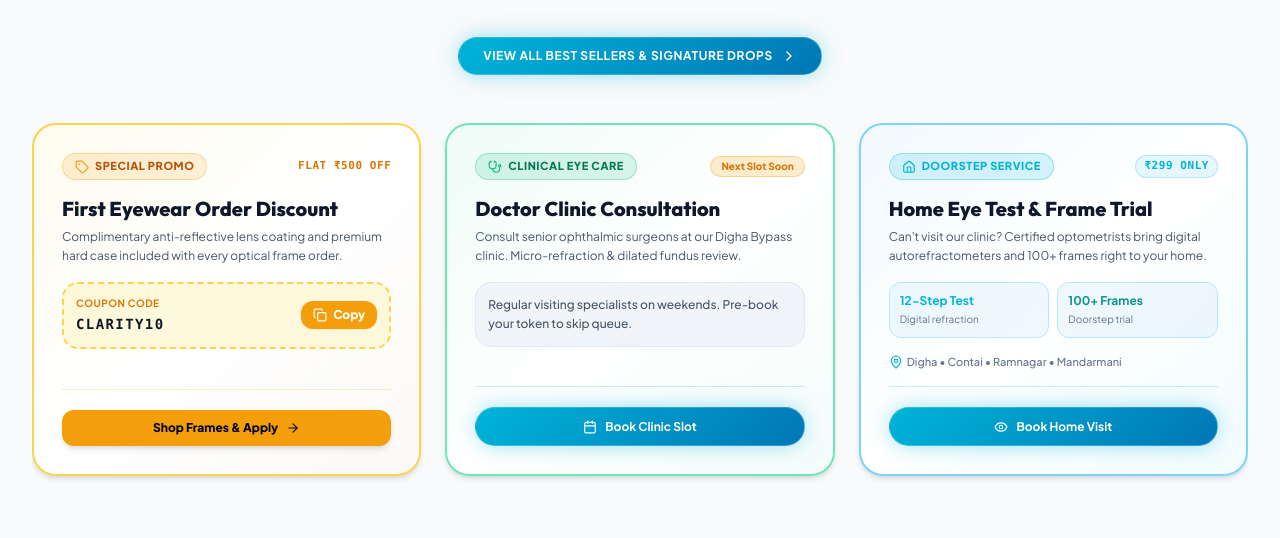
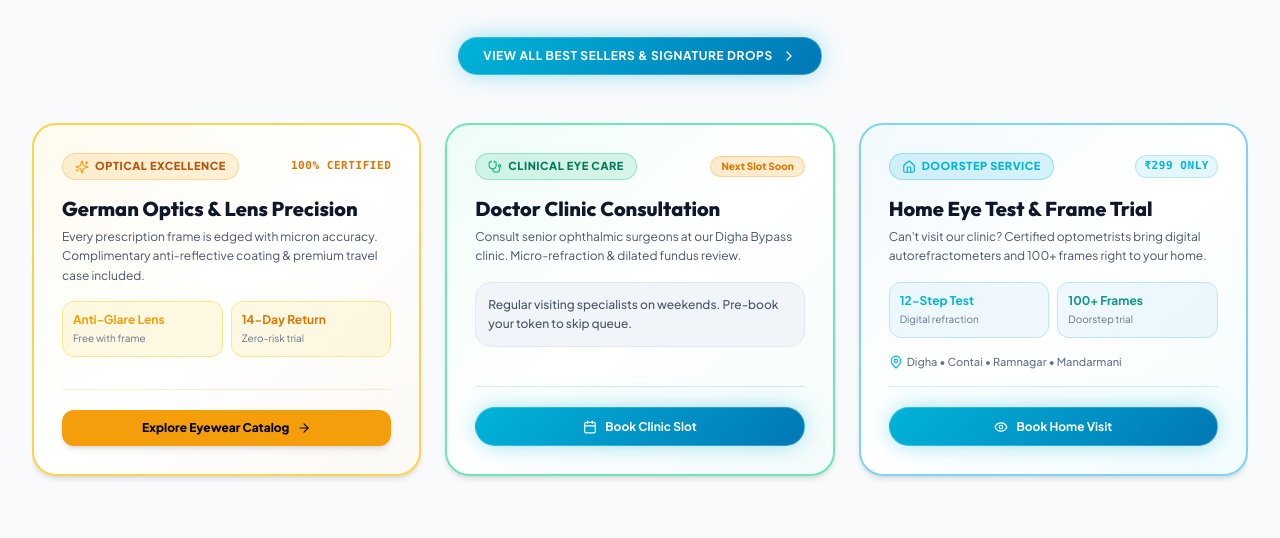
Before and after one commit to Supriyo0/Netra-Unnayan, a React (Vite) app in the folder frontend/: page / in a window 1280 px wide. Shown: the part 1120-1658 px from the top of the page. Built offline with nearby package versions, Linux system fonts and the light colour scheme; no server answers.

Commit message:
feat: make homepage promo card dynamic based on active DB coupons with quality guarantee fallback

```diff
--- a/frontend/src/pages/CartPage.jsx
+++ b/frontend/src/pages/CartPage.jsx
@@ -170,7 +170,7 @@ export const CartPage = () => {
               <form onSubmit={handleApplyCoupon} className="flex gap-2">
                 <input
                   type="text"
-                  placeholder="e.g. CLARITY10, NETRA500"
+                  placeholder="e.g. NETRA500, SAVE10"
                   value={inputCoupon}
                   onChange={(e) => setInputCoupon(e.target.value)}
                   className="flex-1 glass-input rounded-xl px-3 py-2 text-xs uppercase"
--- a/frontend/src/pages/HomePage.jsx
+++ b/frontend/src/pages/HomePage.jsx
@@ -22,6 +22,7 @@ export const HomePage = () => {
   const [isPaused, setIsPaused] = useState(false);
   const [loading, setLoading] = useState(true);
   const [couponCopied, setCouponCopied] = useState(false);
+  const [activeCoupon, setActiveCoupon] = useState(null);
   const [storeSettings, setStoreSettings] = useState({
     home_visit_enabled: '1',
     doctor_appointments_enabled: '1',
@@ -32,7 +33,8 @@ export const HomePage = () => {
   const { isInWishlist, toggleWishlist } = useWishlist();
   const { isDark } = useTheme();
 
-  const handleCopyCoupon = (code = 'CLARITY10') => {
+  const handleCopyCoupon = (code) => {
+    if (!code) return;
     if (navigator.clipboard) {
       navigator.clipboard.writeText(code);
       setCouponCopied(true);
@@ -160,7 +162,7 @@ export const HomePage = () => {
   useEffect(() => {
     const loadHomeData = async () => {
       try {
-        const [bannerRes, prodRes, catRes, docRes, settingsRes] = await Promise.all([
+        const [bannerRes, prodRes, catRes, docRes, settingsRes, couponsRes] = await Promise.all([
           api.get('/banners.php'),
           api.get('/products?category=best-sellers-signature-drops&limit=8').then(res => {
             if (res.success && res.data?.products?.length > 0) return res;
@@ -168,7 +170,8 @@ export const HomePage = () => {
           }),
           api.get('/categories'),
           api.get('/doctors'),
-          api.get('/settings.php').catch(() => ({ success: false }))
+          api.get('/settings.php').catch(() => ({ success: false })),
+          api.get('/coupons.php').catch(() => ({ success: false }))
         ]);
         if (bannerRes.success && bannerRes.data && bannerRes.data.length > 0) {
           setHeroBanners(bannerRes.data);
@@ -179,6 +182,11 @@ export const HomePage = () => {
         if (catRes.success) setCategories(catRes.data || []);
         if (docRes.success) setDoctors(docRes.data || []);
         if (settingsRes?.success && settingsRes.data) setStoreSettings(settingsRes.data);
+        if (couponsRes?.success && Array.isArray(couponsRes.data) && couponsRes.data.length > 0) {
+          setActiveCoupon(couponsRes.data[0]);
+        } else {
+          setActiveCoupon(null);
+        }
       } catch (err) {
         console.error('Failed to load homepage data:', err);
         setHeroBanners(defaultBanners);
@@ -677,7 +685,8 @@ export const HomePage = () => {
       <section className="w-full max-w-[1520px] mx-auto px-4 sm:px-8">
         <div className="flex overflow-x-auto lg:grid lg:grid-cols-3 gap-4 lg:gap-6 items-stretch no-scrollbar snap-x snap-mandatory pb-3">
 
-          {/* CARD 1: SPECIAL OFFER & COUPON */}
+          {/* CARD 1: DYNAMIC ACTIVE COUPON OR QUALITY GUARANTEE */}
+          {activeCoupon ? (
             <div className={`w-[85vw] sm:w-[380px] lg:w-auto shrink-0 snap-center rounded-3xl p-5 sm:p-7 border-2 transition-all flex flex-col justify-between relative overflow-hidden group shadow-md hover:shadow-xl ${
               isDark
                 ? 'bg-gradient-to-br from-[#1c150c] via-[#0A192F] to-[#060D17] border-amber-500/35 text-white hover:border-amber-400/60'
@@ -689,16 +698,18 @@ export const HomePage = () => {
                     <Tag className="w-3.5 h-3.5 text-amber-500" /> Special Promo
                   </span>
                   <span className="text-[11px] font-black uppercase tracking-wider text-amber-600 dark:text-amber-400 font-mono">
-                  Flat ₹500 OFF
+                    {activeCoupon.discount_type === 'PERCENTAGE' ? `${Number(activeCoupon.discount_value)}% OFF` : `Flat ₹${Number(activeCoupon.discount_value)} OFF`}
                   </span>
                 </div>
 
                 <div>
                   <h3 className={`text-xl font-extrabold leading-tight font-heading ${isDark ? 'text-white' : 'text-slate-900'}`}>
-                  First Eyewear Order Discount
+                    {activeCoupon.discount_type === 'PERCENTAGE' ? `${Number(activeCoupon.discount_value)}% Storewide Discount` : `Flat ₹${Number(activeCoupon.discount_value)} Off Eyewear`}
                   </h3>
                   <p className={`text-xs mt-1.5 leading-relaxed ${isDark ? 'text-slate-300' : 'text-slate-600'}`}>
-                  Complimentary anti-reflective lens coating and premium hard case included with every optical frame order.
+                    {Number(activeCoupon.min_order_amount) > 0
+                      ? `Valid on all optical frames and lens orders above ₹${Number(activeCoupon.min_order_amount)}. Apply code at checkout.`
+                      : 'Valid across all designer frames, sunglasses, and precision lenses. Apply code at checkout.'}
                   </p>
                 </div>
 
@@ -710,13 +721,13 @@ export const HomePage = () => {
                 }`}>
                   <div>
                     <span className="text-[10px] text-amber-600 dark:text-amber-300 font-bold block uppercase tracking-wider">Coupon Code</span>
-                  <strong className="font-mono font-black text-sm text-slate-900 dark:text-white tracking-widest">CLARITY10</strong>
+                    <strong className="font-mono font-black text-sm text-slate-900 dark:text-white tracking-widest">{activeCoupon.code}</strong>
                   </div>
                   <button
                     type="button"
-                  onClick={() => handleCopyCoupon('CLARITY10')}
-                  className="px-3 py-1.5 rounded-xl bg-amber-500 hover:bg-amber-400 text-slate-950 text-xs font-black flex items-center gap-1.5 shadow-sm transition-all active:scale-95"
-                  title="Copy coupon code"
+                    onClick={() => handleCopyCoupon(activeCoupon.code)}
+                    className="px-3 py-1.5 rounded-xl bg-amber-500 hover:bg-amber-400 text-slate-950 text-xs font-black flex items-center gap-1.5 shadow-sm transition-all active:scale-95 cursor-pointer"
+                    title={`Copy coupon code ${activeCoupon.code}`}
                   >
                     {couponCopied ? (
                       <>
@@ -743,6 +754,59 @@ export const HomePage = () => {
                 </Link>
               </div>
             </div>
+          ) : (
+            <div className={`w-[85vw] sm:w-[380px] lg:w-auto shrink-0 snap-center rounded-3xl p-5 sm:p-7 border-2 transition-all flex flex-col justify-between relative overflow-hidden group shadow-md hover:shadow-xl ${
+              isDark
+                ? 'bg-gradient-to-br from-[#1c150c] via-[#0A192F] to-[#060D17] border-amber-500/35 text-white hover:border-amber-400/60'
+                : 'bg-gradient-to-br from-amber-50/80 via-white to-orange-50/50 border-amber-300 text-slate-900 hover:border-amber-400'
+            }`}>
+              <div className="space-y-4">
+                <div className="flex items-center justify-between">
+                  <span className="inline-flex items-center gap-1.5 px-3 py-1 rounded-full bg-amber-500/15 text-amber-700 dark:text-amber-300 text-[11px] font-extrabold tracking-wider uppercase border border-amber-500/30">
+                    <Sparkles className="w-3.5 h-3.5 text-amber-500" /> Optical Excellence
+                  </span>
+                  <span className="text-[11px] font-black uppercase tracking-wider text-amber-600 dark:text-amber-400 font-mono">
+                    100% Certified
+                  </span>
+                </div>
+
+                <div>
+                  <h3 className={`text-xl font-extrabold leading-tight font-heading ${isDark ? 'text-white' : 'text-slate-900'}`}>
+                    German Optics &amp; Lens Precision
+                  </h3>
+                  <p className={`text-xs mt-1.5 leading-relaxed ${isDark ? 'text-slate-300' : 'text-slate-600'}`}>
+                    Every prescription frame is edged with micron accuracy. Complimentary anti-reflective coating &amp; premium travel case included.
+                  </p>
+                </div>
+
+                {/* Benefits pill */}
+                <div className="grid grid-cols-2 gap-2 text-xs">
+                  <div className={`p-2.5 rounded-xl border ${
+                    isDark ? 'bg-black/40 border-amber-500/30 text-white' : 'bg-amber-100/50 border-amber-200 text-slate-800'
+                  }`}>
+                    <div className="font-bold text-xs text-amber-500 dark:text-amber-300">Anti-Glare Lens</div>
+                    <div className="text-[10px] text-slate-500 dark:text-slate-400 mt-0.5">Free with frame</div>
+                  </div>
+                  <div className={`p-2.5 rounded-xl border ${
+                    isDark ? 'bg-black/40 border-amber-500/30 text-white' : 'bg-amber-100/50 border-amber-200 text-slate-800'
+                  }`}>
+                    <div className="font-bold text-xs text-amber-600 dark:text-amber-400">14-Day Return</div>
+                    <div className="text-[10px] text-slate-500 dark:text-slate-400 mt-0.5">Zero-risk trial</div>
+                  </div>
+                </div>
+              </div>
+
+              <div className="pt-5 border-t border-amber-500/20 mt-4">
+                <Link
+                  to="/catalog"
+                  className="w-full py-2.5 px-4 rounded-xl font-extrabold text-xs flex items-center justify-center gap-2 transition-all bg-amber-500 hover:bg-amber-400 text-slate-950 shadow-md font-bold"
+                >
+                  <span>Explore Eyewear Catalog</span>
+                  <ArrowRight className="w-3.5 h-3.5" />
+                </Link>
+              </div>
+            </div>
+          )}
 
           {/* CARD 2: CLINICAL EYE DOCTOR BOOKING (Checked for Availability) */}
           <div className={`w-[85vw] sm:w-[380px] lg:w-auto shrink-0 snap-center rounded-3xl p-5 sm:p-7 border-2 transition-all flex flex-col justify-between relative overflow-hidden group shadow-md hover:shadow-xl ${
```
Also changed, not shown: 1 other file (tests, documents, lock files or other folders). Lines whose indentation alone changed are shown as unchanged.
